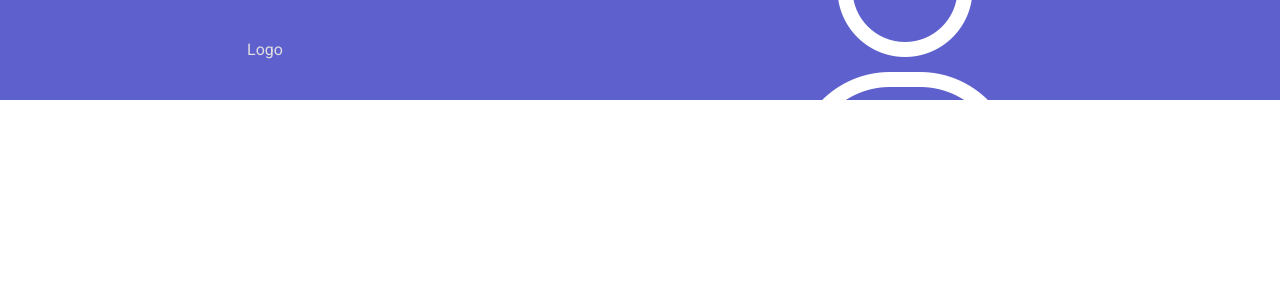
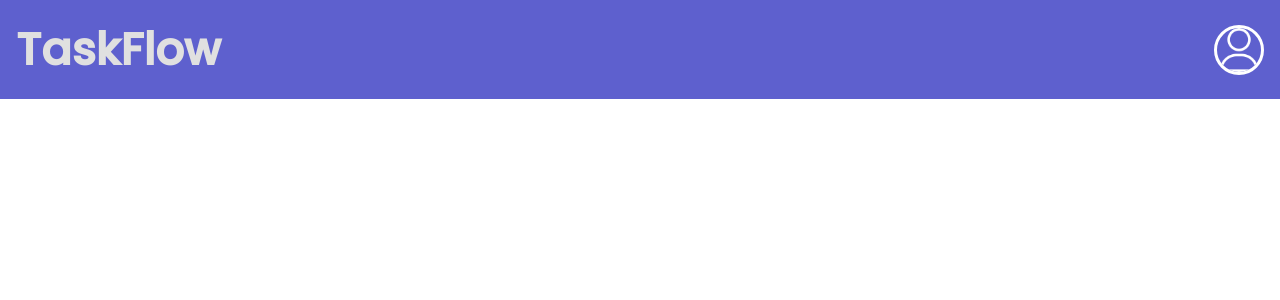
Before and after one commit to larifar/taskflow-frontend, an Angular app: page / in a window 1280 px wide. Shown: the top 300 px of the page. Built offline with nearby package versions, Linux system fonts and the light colour scheme.

Commit message:
created header and icon components

```diff
--- a/src/app/components/header/header.component.css
+++ b/src/app/components/header/header.component.css
@@ -1,16 +1,13 @@
-header{
-  width: 100vw;
-  height: 100vh;
-}
-
-.container{
+:host{
   display: flex;
-  justify-content: space-around;
+  justify-content: space-between;
   align-items: center;
   max-height: 100px;
   background-color: #5E60CE;
+  padding: 1rem;
 }
 
-.user-icon{
-  max-width: 50%;
+.logo-taskflow{
+  font-size: 2.8rem;
+  font-weight: bold;
 }
--- a/src/app/components/header/header.component.html
+++ b/src/app/components/header/header.component.html
@@ -1,8 +1,4 @@
-<header>
-  <div class="container">
-    <p>Logo</p>
-    <div class="user-icon">
-      <img src="../../../assets/png/user (1).png" alt="">
-    </div>
-  </div>
-</header>
+<p class="logo-taskflow">TaskFlow</p>
+<div class="user-icon">
+  <app-icon [path]="'../../../assets/png/user (1).png'"></app-icon>
+</div>
--- a/src/app/components/header/header.component.ts
+++ b/src/app/components/header/header.component.ts
@@ -1,9 +1,10 @@
 import { Component } from '@angular/core';
+import { IconComponent } from "../icon/icon.component";
 
 @Component({
   selector: 'app-header',
   standalone: true,
-  imports: [],
+  imports: [IconComponent],
   templateUrl: './header.component.html',
   styleUrl: './header.component.css'
 })
--- /dev/null
+++ b/src/app/components/icon/icon.component.css
@@ -0,0 +1,6 @@
+img {
+max-width: 50px;
+border: 3px white solid;
+border-radius: 50%;
+object-fit: cover;
+}
--- /dev/null
+++ b/src/app/components/icon/icon.component.html
@@ -0,0 +1 @@
+<img [src]="path" alt="Ícone" />
```
Also changed, not shown: src/app/components/icon/icon.component.ts (added, +12 -0 lines), src/assets/svg/placeholder-img.svg (added), 1 other file (tests, documents, lock files or other folders).
